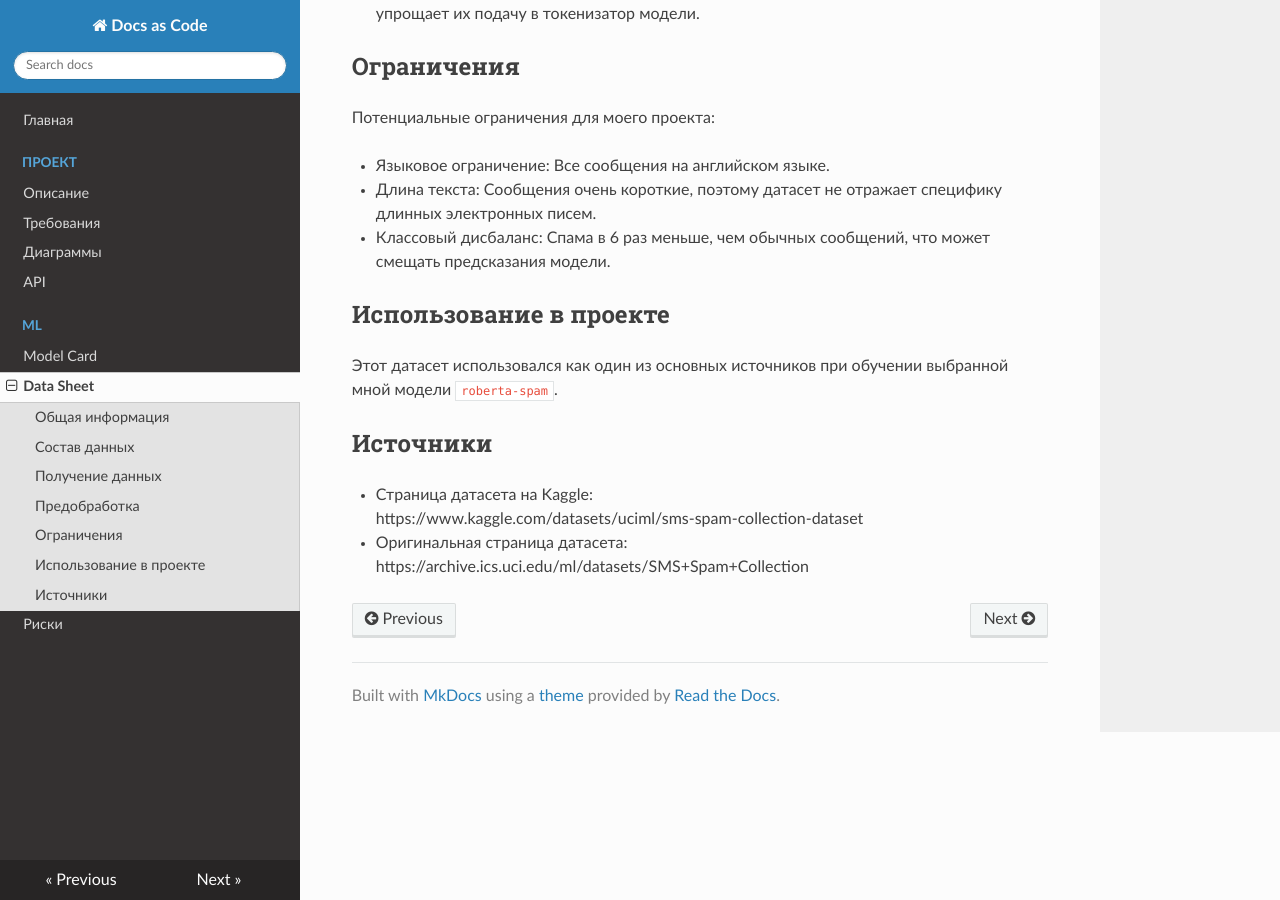
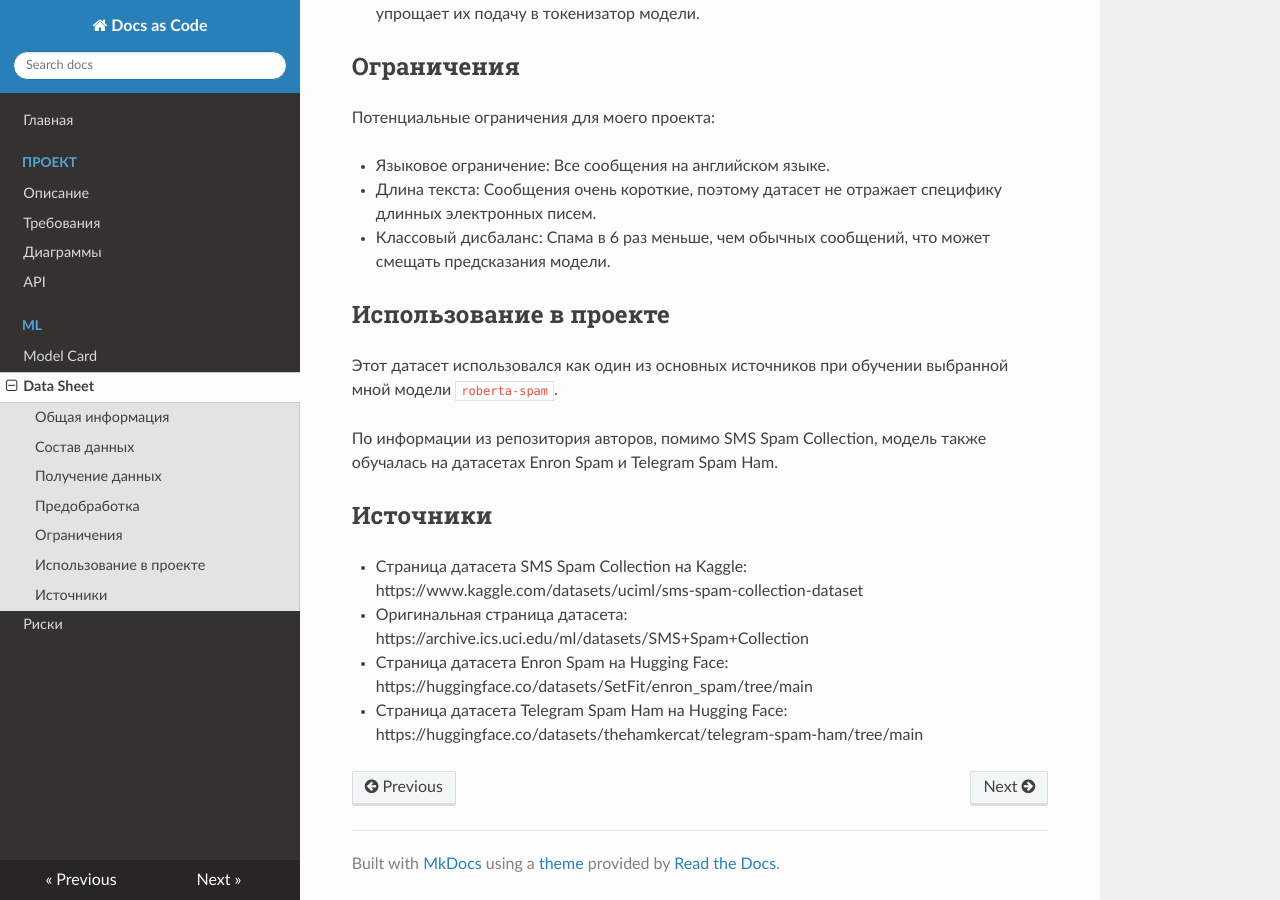
Before and after one commit to Pozovi23/docs-as-code, an MkDocs documentation site: the page built from docs/ml/dataset.md, in a window 1280 px wide and 900 px high, scrolled down 1251 px. Built offline with MkDocs 1.6.1, drawn with Linux system fonts in a browser that asks for light colours; nearby versions of some CDN libraries.

```diff
--- a/docs/ml/dataset.md
+++ b/docs/ml/dataset.md
@@ -45,9 +45,15 @@
 
 Этот датасет использовался как один из основных источников при обучении выбранной мной модели `roberta-spam`.
 
+По информации из репозитория авторов, помимо SMS Spam Collection, модель также обучалась на датасетах Enron Spam и Telegram Spam Ham.
+
 ## Источники
 
-- Страница датасета на Kaggle:
+- Страница датасета SMS Spam Collection на Kaggle:
   https://www.kaggle.com/datasets/uciml/sms-spam-collection-dataset
 - Оригинальная страница датасета:
   https://archive.ics.uci.edu/ml/datasets/SMS+Spam+Collection
+- Страница датасета Enron Spam на Hugging Face:
+  https://huggingface.co/datasets/SetFit/enron_spam/tree/main
+- Страница датасета Telegram Spam Ham на Hugging Face:
+  https://huggingface.co/datasets/thehamkercat/telegram-spam-ham/tree/main
```
Also changed, not shown: docs/ml/model-card.md (+3 -1 lines).
